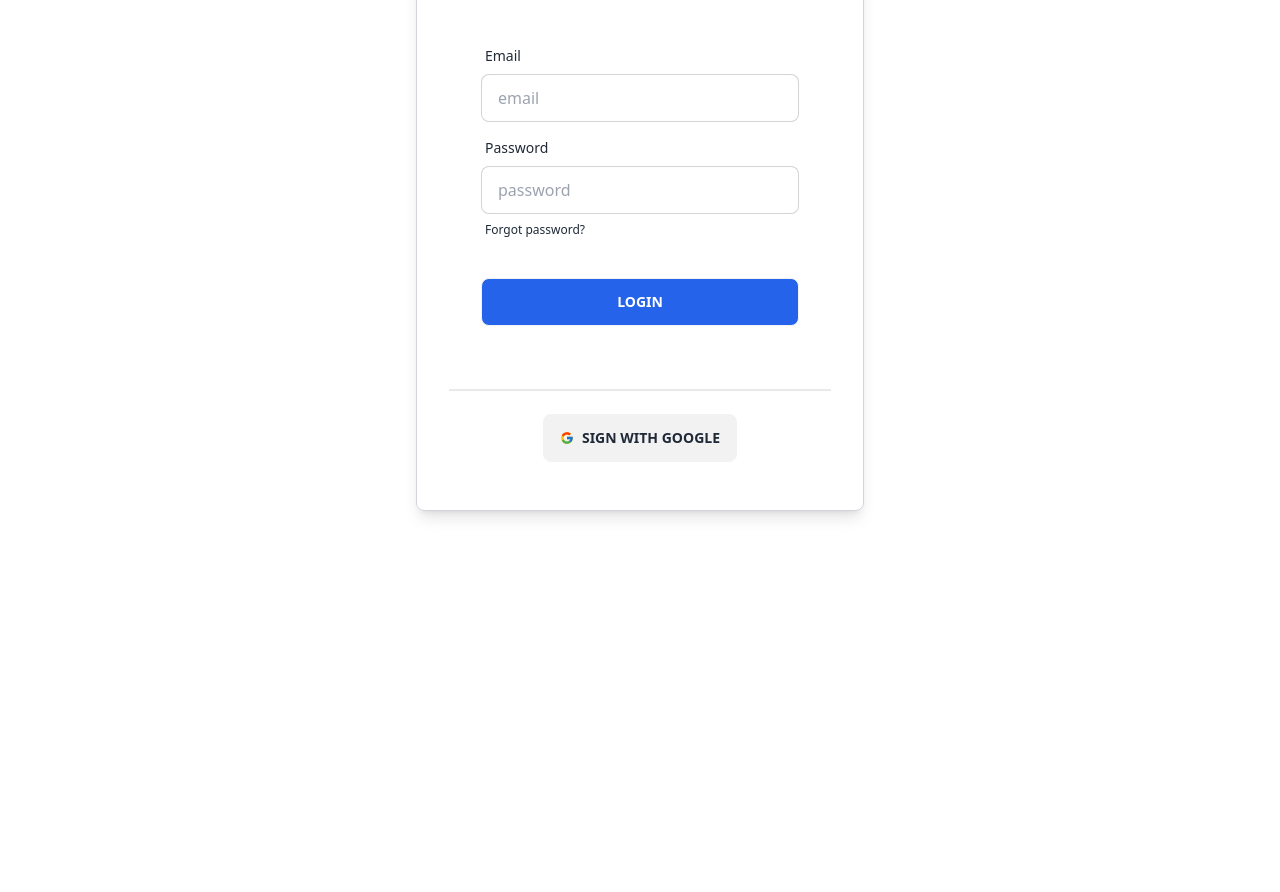
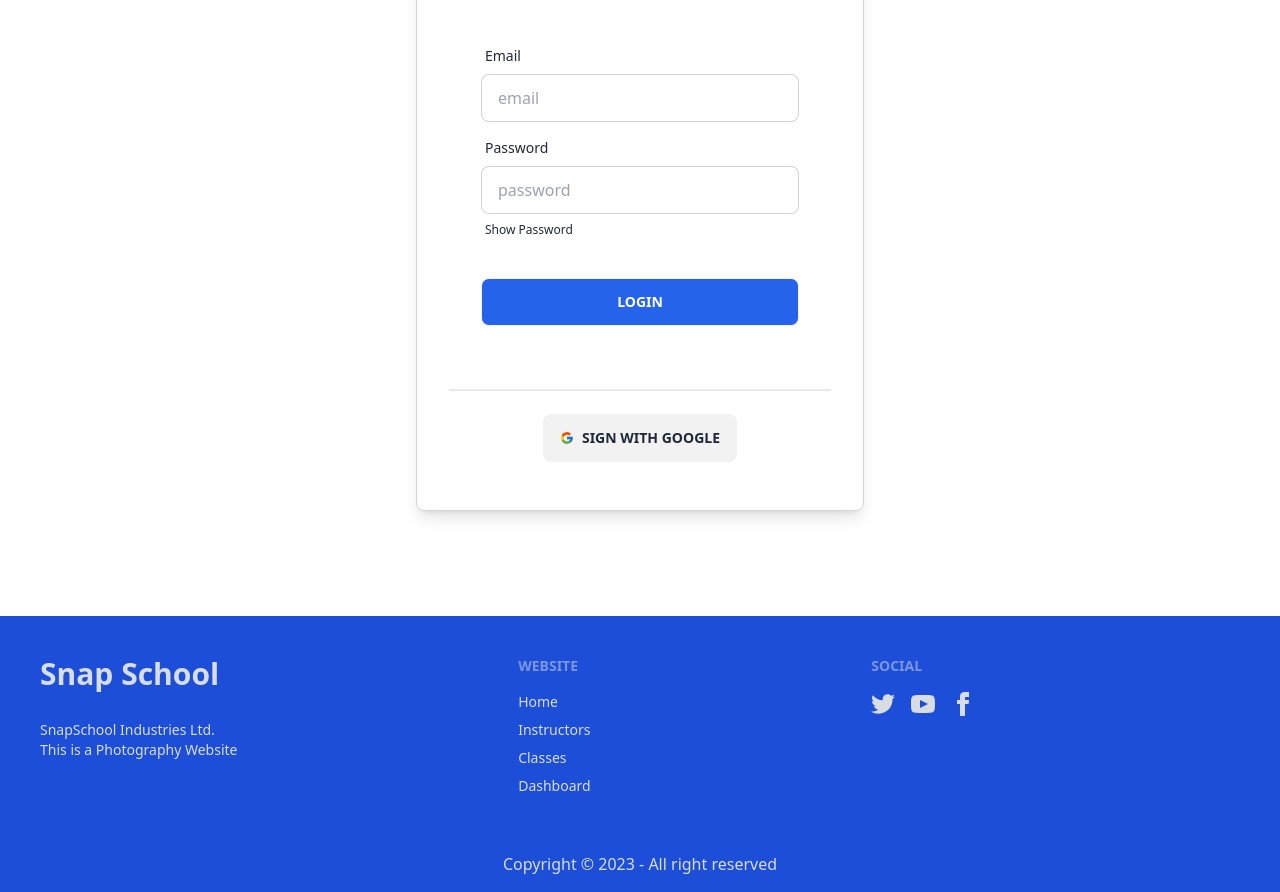
Before and after one commit to Mohiuddin-64bit/Snap-School, a React (Vite) app: page /login in a window 1280 px wide. Shown: the part 260-1152 px from the top of the page. Before the commit the page ends 876 px from the top, so only its background shows below. Built offline with nearby package versions, Linux system fonts and the light colour scheme; no server answers.

Commit message:
show and hide password set done

```diff
--- a/package.json
+++ b/package.json
@@ -11,6 +11,7 @@
   },
   "dependencies": {
     "@tanstack/react-query": "^4.29.12",
+    "aos": "^2.3.4",
     "axios": "^1.4.0",
     "firebase": "^9.22.1",
     "localforage": "^1.10.0",
@@ -20,6 +21,7 @@
     "react-helmet-async": "^1.3.0",
     "react-hook-form": "^7.44.3",
     "react-icons": "^4.9.0",
+    "react-rating": "^2.0.5",
     "react-responsive-carousel": "^3.2.23",
     "react-router-dom": "^6.12.0",
     "sort-by": "^1.2.0",
--- a/src/Layout/Main.jsx
+++ b/src/Layout/Main.jsx
@@ -1,6 +1,7 @@
 
 import { Outlet } from 'react-router-dom';
 import Navbar from '../Pages/Shared/Navbar/Navbar';
+import Footer from '../Pages/Shared/Footer/Footer';
 
 // import Footer from '../Pages/Shared/Footer/Footer';
 
@@ -9,7 +10,7 @@ const Main = () => {
     <div>
       <Navbar></Navbar>
       <Outlet></Outlet>
-      {/* <Footer ></Footer> */}
+      <Footer ></Footer>
     </div>
   );
 };
--- a/src/Pages/Home/Home/Home.jsx
+++ b/src/Pages/Home/Home/Home.jsx
@@ -8,6 +8,7 @@ const Home = () => {
       <Banner></Banner>
       <PopularClasses></PopularClasses>
       <PopularTeacher></PopularTeacher>
+
     </div>
   );
 };
--- a/src/Pages/Login/Login.jsx
+++ b/src/Pages/Login/Login.jsx
@@ -4,7 +4,12 @@ import { AuthContext } from "../../Provider/AuthProvider";
 import SocialSign from "../Shared/SocialSign/SocialSign";
 
 const Login = () => {
-  const [error, setError] = useState([])
+  const [error, setError] = useState([]);
+  const [showPassword, setShowPassword] = useState(false);
+  const togglePasswordVisibility = () => {
+    setShowPassword(!showPassword);
+  };
+
   const {
     register,
     handleSubmit,
@@ -16,7 +21,7 @@ const Login = () => {
   const onSubmit = (data) => {
     signIn(data.email, data.password)
       .then(() => {
-        reset()
+        reset();
       })
       .catch((error) => setError(error.message));
   };
@@ -41,9 +46,55 @@ const Login = () => {
             )}
           </div>
           <div className="form-control">
+            {showPassword ? (
+              <>
                 <label className="label">
                   <span className="label-text">Password</span>
                 </label>
+
+                <input
+                  type="text"
+                  {...register("password", {
+                    required: true,
+                    minLength: 6,
+                    maxLength: 20,
+                    pattern: /(?=.*[A-Z])(?=.*[!@#$&*])(?=.*[0-9])(?=.*[a-z])/,
+                  })}
+                  placeholder="password"
+                  className="input input-bordered"
+                />
+                {errors.password?.type === "required" && (
+                  <p className="text-red-600">Password is required</p>
+                )}
+                {errors.password?.type === "minLength" && (
+                  <p className="text-red-600">Password must be 6 characters</p>
+                )}
+                {errors.password?.type === "maxLength" && (
+                  <p className="text-red-600">
+                    Password must be less than 20 characters
+                  </p>
+                )}
+                {errors.password?.type === "pattern" && (
+                  <p className="text-red-600">
+                    Password must have one Uppercase one lower case, one number
+                    and one special character.
+                  </p>
+                )}
+                <label className="label">
+                  <p
+                    onClick={togglePasswordVisibility}
+                    className="label-text-alt link link-hover"
+                  >
+                    Hide Password
+                  </p>
+                </label>
+              </>
+            ) : (
+              <>
+                <label className="label">
+                  <span className="label-text">Password</span>
+                </label>
+
                 <input
                   type="password"
                   {...register("password", {
@@ -68,15 +119,20 @@ const Login = () => {
                 )}
                 {errors.password?.type === "pattern" && (
                   <p className="text-red-600">
-                Password must have one Uppercase one lower case, one number and
-                one special character.
+                    Password must have one Uppercase one lower case, one number
+                    and one special character.
                   </p>
                 )}
                 <label className="label">
-              <a href="#" className="label-text-alt link link-hover">
-                Forgot password?
-              </a>
+                  <p
+                    onClick={togglePasswordVisibility}
+                    className="label-text-alt link link-hover"
+                  >
+                    Show Password
+                  </p>
                 </label>
+              </>
+            )}
           </div>
           <div className="form-control mt-6">
             <input
@@ -85,7 +141,9 @@ const Login = () => {
               value="Login"
             />
           </div>
-          <p><span className="text-red-500 text-center my-12">{error}</span></p>
+          <p>
+            <span className="text-red-500 text-center my-12">{error}</span>
+          </p>
         </form>
         <SocialSign></SocialSign>
       </div>
--- a/src/Pages/Popular/PopularClasses/PopularClassCard.jsx
+++ b/src/Pages/Popular/PopularClasses/PopularClassCard.jsx
@@ -1,8 +1,13 @@
+import Aos from "aos";
+import { useEffect } from "react";
 
 const ClassCard = ({ classes }) => {
+  useEffect(() => {
+    Aos.init();
+  }, []);
   const { image, instructor, name } = classes;
   return (
-    <div>
+    <div data-aos="fade-right">
       <div key={classes._id}>
         <div className="card mx-auto card-compact h-96 w-96 bg-base-100 shadow-xl">
           <figure>
--- a/src/Pages/Popular/PopularClasses/PopularClasses.jsx
+++ b/src/Pages/Popular/PopularClasses/PopularClasses.jsx
@@ -2,9 +2,11 @@ import axios from "axios";
 import { useState, useEffect } from "react";
 import SectionTitle from "../../Shared/SectionTitle/SectionTitle";
 import PopularClassCard from '../PopularClasses/PopularClassCard'
+import Aos from "aos";
 
 const PopularClasses = () => {
   const [popularClass, setPopularClasses] = useState([]);
+
 
   useEffect(() => {
     axios
@@ -24,7 +26,7 @@ const PopularClasses = () => {
         heading={"Popular Class"}
         subHeading={"All Top Rated Course"}
       ></SectionTitle>
-      <div className="grid lg:grid-cols-3 gap-4 mx-auto container ">
+      <div  className=" grid lg:grid-cols-3 gap-4 mx-auto container ">
         {popularClass.map((classes) => (
           <PopularClassCard key={classes._id} classes={classes}></PopularClassCard>
         ))}
--- a/src/Pages/Shared/Footer/Footer.jsx
+++ b/src/Pages/Shared/Footer/Footer.jsx
@@ -1,24 +1,23 @@
+import { Link } from "react-router-dom";
+
 const Footer = () => {
   return (
-    <footer>
-      <div className="footer p-10 bg-[#34A56F] text-neutral-content">
+    <>
+      <footer className="footer p-10 container bg-blue-700 mx-auto text-neutral-content">
+        <div className="">
+          <h2 className="text-3xl font-bold mb-5">Snap School</h2>
+          <p>
+            SnapSchool Industries Ltd.
+            <br />
+            This is a Photography Website
+          </p>
+        </div>
         <div>
-          <svg
-            width="50"
-            height="50"
-            viewBox="0 0 24 24"
-            xmlns="http://www.w3.org/2000/svg"
-            fillRule="evenodd"
-            clipRule="evenodd"
-            className="fill-current"
-          >
-            <path d="M22.672 15.226l-2.432.811.841 2.515c.33 1.019-.209 2.127-1.23 2.456-1.15.325-2.148-.321-2.463-1.226l-.84-2.518-5.013 1.677.84 2.517c.391 1.203-.434 2.542-1.831 2.542-.88 0-1.601-.564-1.86-1.314l-.842-2.516-2.431.809c-1.135.328-2.145-.317-2.463-1.229-.329-1.018.211-2.127 1.231-2.456l2.432-.809-1.621-4.823-2.432.808c-1.355.384-2.558-.59-2.558-1.839 0-.817.509-1.582 1.327-1.846l2.433-.809-.842-2.515c-.33-1.02.211-2.129 1.232-2.458 1.02-.329 2.13.209 2.461 1.229l.842 2.515 5.011-1.677-.839-2.517c-.403-1.238.484-2.553 1.843-2.553.819 0 1.585.509 1.85 1.326l.841 2.517 2.431-.81c1.02-.33 2.131.211 2.461 1.229.332 1.018-.21 2.126-1.23 2.456l-2.433.809 1.622 4.823 2.433-.809c1.242-.401 2.557.484 2.557 1.838 0 .819-.51 1.583-1.328 1.847m-8.992-6.428l-5.01 1.675 1.619 4.828 5.011-1.674-1.62-4.829z"></path>
-          </svg>
-          <p>
-            ACME Industries Ltd.
-            <br />
-            Providing reliable tech since 1992
-          </p>
+          <span className="footer-title">Website</span>
+          <Link to="/">Home</Link>
+          <Link to="/instructor">Instructors</Link>
+          <Link to="classes">Classes</Link>
+          <Link to="/dashboard">Dashboard </Link>
         </div>
         <div>
           <span className="footer-title">Social</span>
@@ -58,13 +57,13 @@ const Footer = () => {
             </a>
           </div>
         </div>
-      </div>
-      <div className="p-4 footer-center bg-base-300 text-base-content">
-        <div>
-          <p>Copyright © 2023 - All right reserved by ACME Industries Ltd</p>
+      </footer>
+      <div className=" container mx-auto bg-blue-700  items-center p-4    text-neutral-content">
+        <div className="flex justify-center text-center">
+          <p>Copyright © 2023 - All right reserved</p>
         </div>
       </div>
-    </footer>
+    </>
   );
 };
 
--- a/src/Pages/Shared/Navbar/Navbar.jsx
+++ b/src/Pages/Shared/Navbar/Navbar.jsx
@@ -24,9 +24,6 @@ const Navbar = () => {
       </li>
       <li>
         <Link to='/dashboard'>Dashboard </Link>
-      </li>
-      <li>
-        <Link to="/signup">Signup </Link>
       </li>
     </>
   );
--- /dev/null
+++ b/src/Pages/Testimonials/Testimonials.jsx
@@ -0,0 +1,35 @@
+
+import Rating from 'react-rating';
+
+const Testimonials = () => {
+  const testimonials = [
+    {
+      name: 'John Doe',
+      message: 'Lorem ipsum dolor sit amet, consectetur adipiscing elit.',
+      rating: 4.5,
+    },
+    // Add more testimonial objects
+  ];
+
+  return (
+    <div className='w-full text-center my-12'>
+      {testimonials.map((testimonial, index) => (
+        <div key={index} className="p-8 bg-white rounded-lg shadow-md mb-4">
+          <h3 className="text-lg font-bold mb-2">{testimonial.name}</h3>
+          <div className="flex items-center mb-2">
+            <Rating
+              initialRating={testimonial.rating}
+              emptySymbol={<i className="far fa-star text-gray-400 mr-1" />}
+              fullSymbol={<i className="fas fa-star text-yellow-400 mr-1" />}
+              readonly
+            />
+            <span className="text-gray-600 ml-2">{testimonial.rating}</span>
+          </div>
+          <p className="text-gray-600">{testimonial.message}</p>
+        </div>
+      ))}
+    </div>
+  );
+};
+
+export default Testimonials;
```
Also changed, not shown: 1 other file (tests, documents, lock files or other folders). Lines whose indentation alone changed are shown as unchanged.
